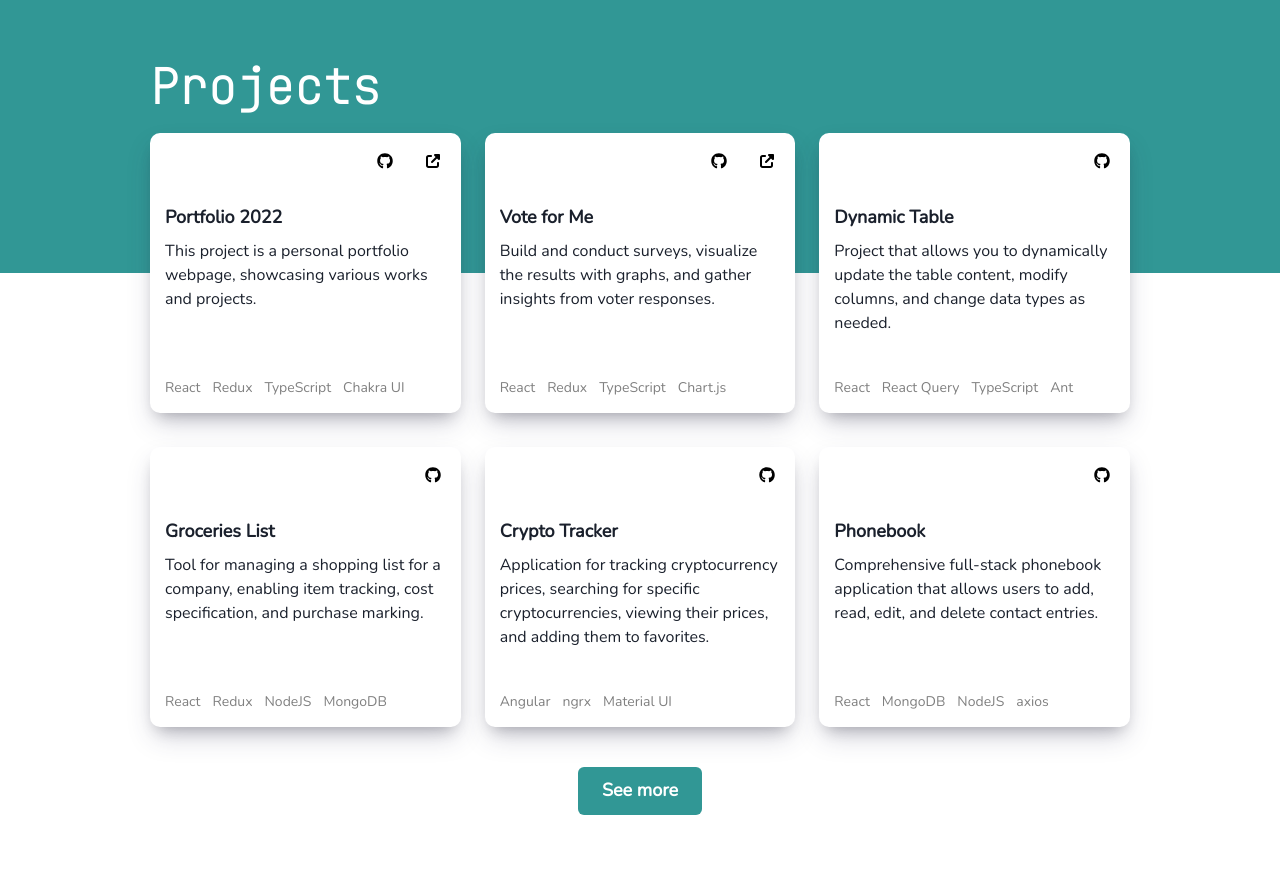
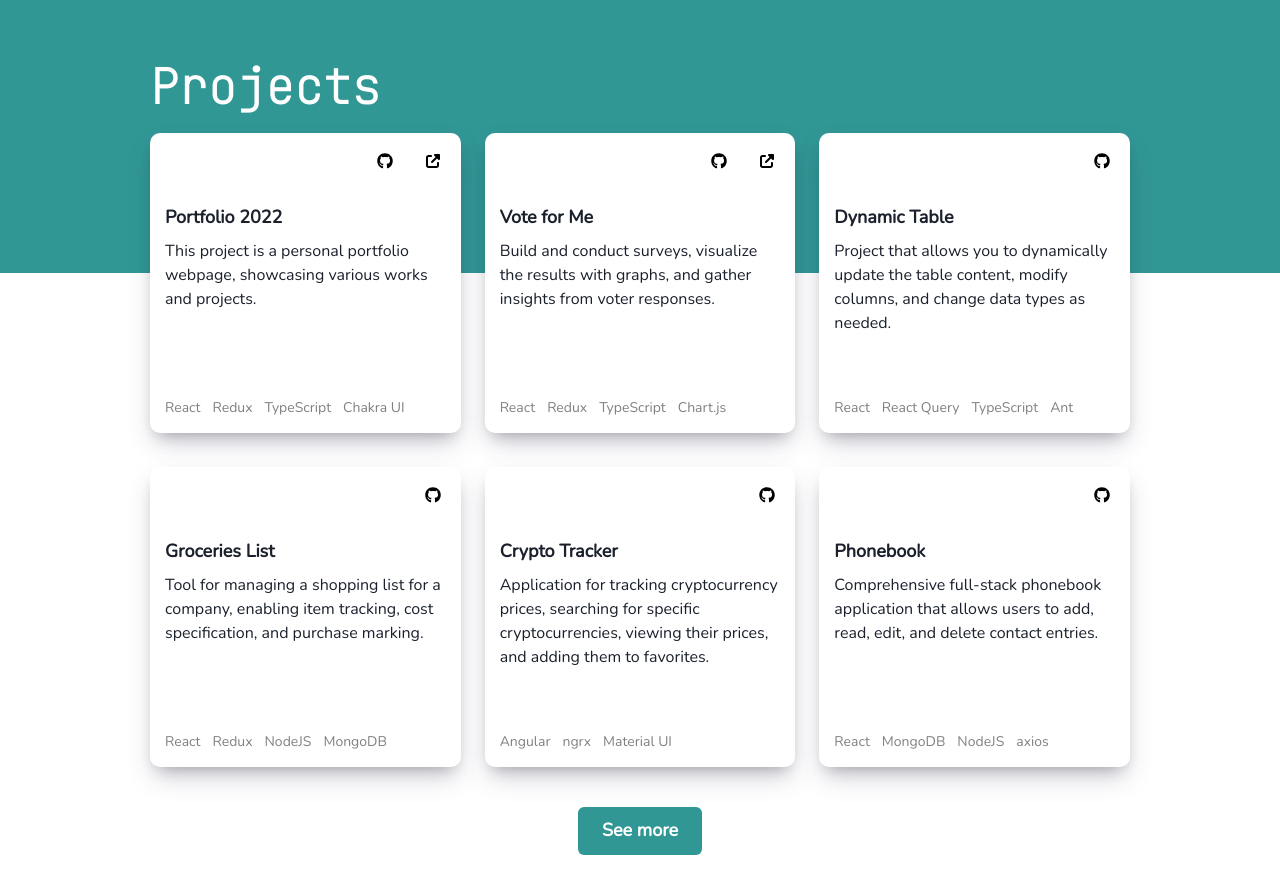
Before and after one commit to wroclawianka/portfolio, a React (Create React App) app: page / in a window 1280 px wide. Shown: the part 1160-2054 px from the top of the page. Built offline with nearby package versions, Linux system fonts and the light colour scheme; the HTML template or start-up script is replaced by a standard one.

Commit message:
10.2023 updates

```diff
--- a/src/components/projects/projects.theme.ts
+++ b/src/components/projects/projects.theme.ts
@@ -70,7 +70,7 @@ export const projectsTheme = {
       },
       projectBox: {
         h: '100%',
-        minHeight: '280px',
+        minHeight: '300px',
         borderRadius: '10px',
         flexDirection: 'column',
         justifyContent: 'space-between',
```
